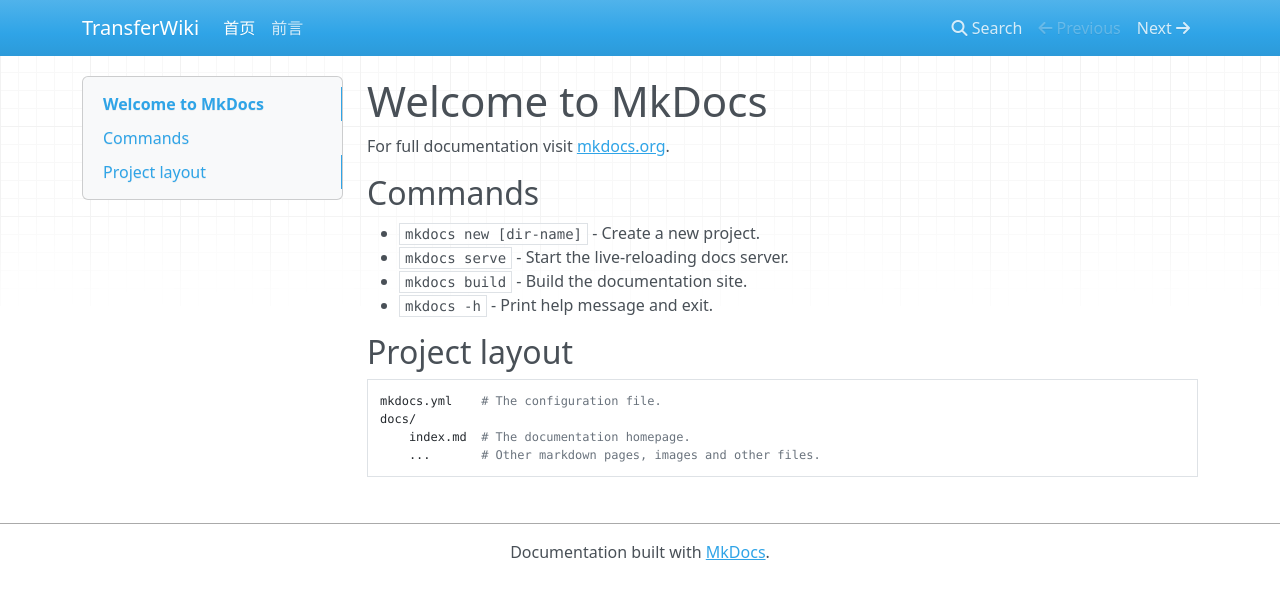
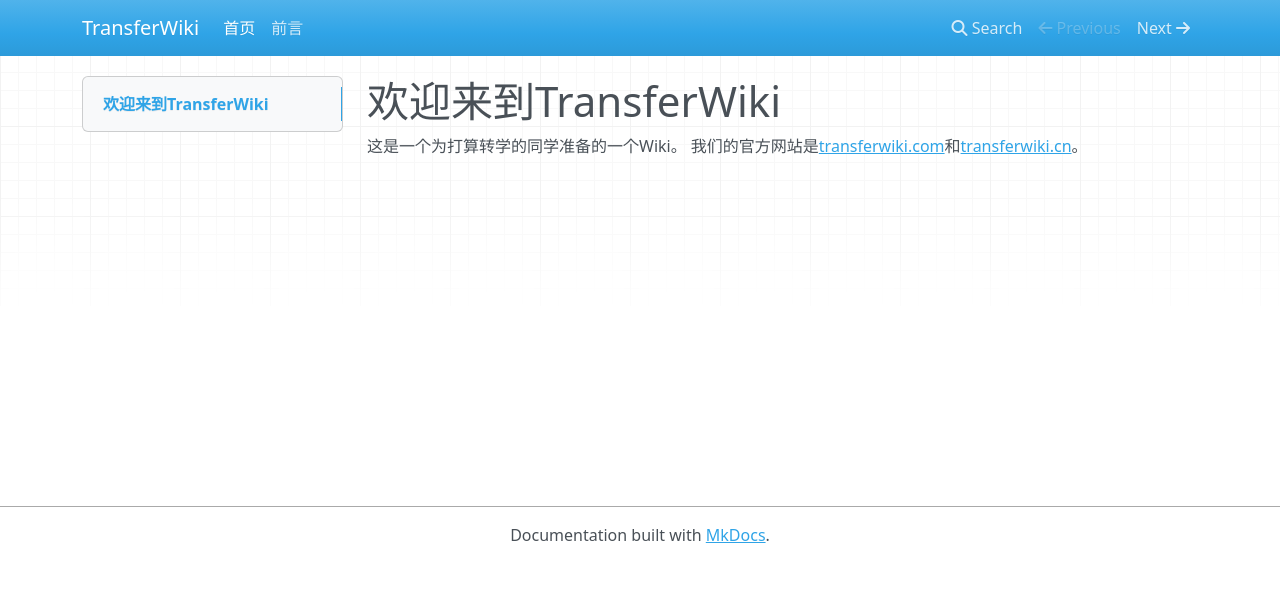
Before and after one commit to SihanXU/TransferWiki, an MkDocs documentation site: the page built from docs/index.md, in a window 1280 px wide. Shown: the top 599 px of the page. Built offline with MkDocs 1.6.1, drawn with Linux system fonts in a browser that asks for light colours; nearby versions of some CDN libraries.

Commit message:
update index

```diff
--- a/docs/index.md
+++ b/docs/index.md
@@ -1,17 +1,4 @@
-# Welcome to MkDocs
+# 欢迎来到TransferWiki
 
-For full documentation visit [mkdocs.org](https://www.mkdocs.org).
-
-## Commands
-
-* `mkdocs new [dir-name]` - Create a new project.
-* `mkdocs serve` - Start the live-reloading docs server.
-* `mkdocs build` - Build the documentation site.
-* `mkdocs -h` - Print help message and exit.
-
-## Project layout
-
-    mkdocs.yml    # The configuration file.
-    docs/
-        index.md  # The documentation homepage.
-        ...       # Other markdown pages, images and other files.
+这是一个为打算转学的同学准备的一个Wiki。
+我们的官方网站是[transferwiki.com](https://transferwiki.com)和[transferwiki.cn](https://transferwiki.cn)。
```
